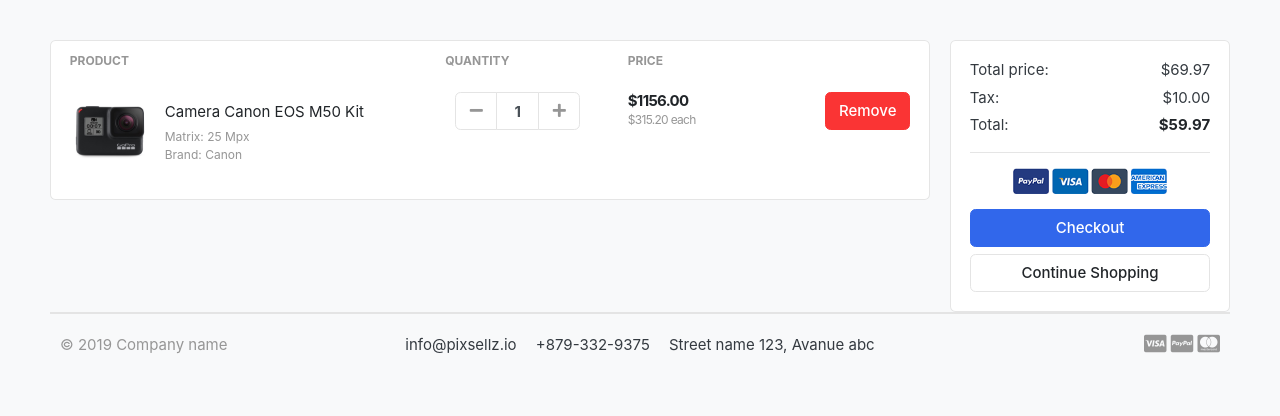
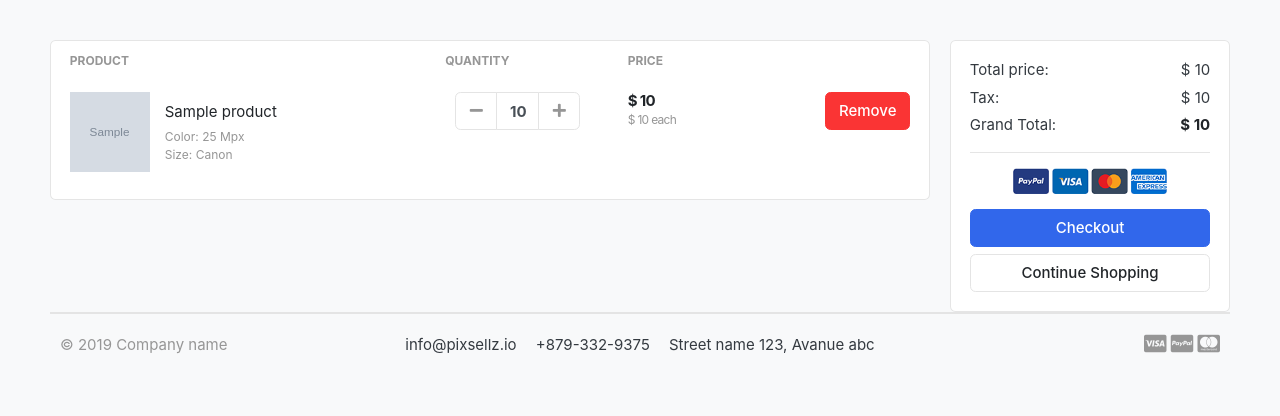
Before and after one commit to jasphil597-dev/JMKart, a Django app: template templates/store/cart.html in a window 1280 px wide. Shown: the part 118-534 px from the top of the page. Run offline with Django 5.2, Linux system fonts and the light colour scheme; the template is opened without the code that fills it: most values are stand-ins (such as "Sample title", 1, 10 or a date in 2020); grey boxes marked "Sample" are stand-in pictures; some libraries are stand-ins or nearby versions; some web fonts are replaced.

Commit message:
feat(cart): implement cart logic and calculations
- Added functionality to add and remove cart items
- Calculated item totals, tax, and grand total dynamically
- Implemented quantity updates and data retrieval
- Optimized context data for cart view

```diff
--- a/carts/models.py
+++ b/carts/models.py
@@ -17,5 +17,8 @@
   quantity = models.IntegerField()
   is_active = models.BooleanField(default=True)
 
+  def sub_total(self):
+    return self.product.price * self.quantity
+
   def __str__(self):
     return self.product
--- a/carts/urls.py
+++ b/carts/urls.py
@@ -3,4 +3,7 @@
 
 urlpatterns = [
     path('', views.cart, name='cart'),
+    path('add_cart/<int:product_id>/', views.add_cart, name='add_cart'),
+    path('remove_cart/<int:product_id>/', views.remove_cart, name='remove_cart'),
+    path('remove_cart_item/<int:product_id>/', views.remove_cart_item, name='remove_cart_item'),
 ]
--- a/templates/store/cart.html
+++ b/templates/store/cart.html
@@ -3,6 +3,15 @@
 <section class="section-content padding-y bg">
 	<div class="container">
 		<!-- ============================ COMPONENT 1 ================================= -->
+		{% if not cart_items %}
+
+		<h2 class="text-center">Your Shopping Cart is Empty</h2>
+		<br />
+		<div class="text-center">
+			<a href="{% url 'store' %}" class="btn btn-primary">Continue Shopping</a>
+		</div>
+
+		{% else %}
 
 		<div class="row">
 			<aside class="col-lg-9">
@@ -17,22 +26,23 @@
 							</tr>
 						</thead>
 						<tbody>
+							{% for cart_item in cart_items %}
 							<tr>
 								<td>
 									<figure class="itemside align-items-center">
 										<div class="aside">
 											<img
-												src="{% static './images/items/11.jpg' %}"
+												src="{{ cart_item.product.images.url }}"
 												class="img-sm"
 											/>
 										</div>
 										<figcaption class="info">
 											<a href="#" class="title text-dark"
-												>Camera Canon EOS M50 Kit</a
+												>{{ cart_item.product.product_name }}</a
 											>
 											<p class="text-muted small">
-												Matrix: 25 Mpx <br />
-												Brand: Canon
+												Color: 25 Mpx <br />
+												Size: Canon
 											</p>
 										</figcaption>
 									</figure>
@@ -42,23 +52,29 @@
 									<div class="col">
 										<div class="input-group input-spinner">
 											<div class="input-group-prepend">
-												<button
+												<a
+													href="{% url 'remove_cart' cart_item.product.id %}"
 													class="btn btn-light"
 													type="button"
 													id="button-plus"
 												>
 													<i class="fa fa-minus"></i>
-												</button>
+												</a>
 											</div>
-											<input type="text" class="form-control" value="1" />
+											<input
+												type="text"
+												class="form-control"
+												value="{{ cart_item.quantity }}"
+											/>
 											<div class="input-group-append">
-												<button
+												<a
+													href="{% url 'add_cart' cart_item.product.id %}"
 													class="btn btn-light"
 													type="button"
 													id="button-minus"
 												>
 													<i class="fa fa-plus"></i>
-												</button>
+												</a>
 											</div>
 										</div>
 										<!-- input-group.// -->
@@ -67,15 +83,24 @@
 								</td>
 								<td>
 									<div class="price-wrap">
-										<var class="price">$1156.00</var>
-										<small class="text-muted"> $315.20 each </small>
+										<var class="price">$ {{ cart_item.sub_total }}</var>
+										<small class="text-muted">
+											$ {{ cart_item.product.price }} each
+										</small>
 									</div>
 									<!-- price-wrap .// -->
 								</td>
 								<td class="text-right">
-									<a href="" class="btn btn-danger"> Remove</a>
+									<a
+										href="{% url 'remove_cart_item' cart_item.product.id %}"
+										class="btn btn-danger"
+									>
+										Remove</a
+									>
 								</td>
 							</tr>
+
+							{% endfor %}
 						</tbody>
 					</table>
 				</div>
@@ -87,15 +112,17 @@
 					<div class="card-body">
 						<dl class="dlist-align">
 							<dt>Total price:</dt>
-							<dd class="text-right">$69.97</dd>
+							<dd class="text-right">$ {{total}}</dd>
 						</dl>
 						<dl class="dlist-align">
 							<dt>Tax:</dt>
-							<dd class="text-right">$10.00</dd>
+							<dd class="text-right">$ {{tax}}</dd>
 						</dl>
 						<dl class="dlist-align">
-							<dt>Total:</dt>
-							<dd class="text-right text-dark b"><strong>$59.97</strong></dd>
+							<dt>Grand Total:</dt>
+							<dd class="text-right text-dark b">
+								<strong>$ {{grand_total}}</strong>
+							</dd>
 						</dl>
 						<hr />
 						<p class="text-center mb-3">
@@ -118,6 +145,8 @@
 			<!-- col.// -->
 		</div>
 		<!-- row.// -->
+
+		{% endif %}
 		<!-- ============================ COMPONENT 1 END .// ================================= -->
 
 		{% endblock %}
--- a/templates/store/product_detail.html
+++ b/templates/store/product_detail.html
@@ -77,7 +77,7 @@
 						{% if single_product.stock <= 0 %}
 							<h5 class="text-danger">Out of Stock</h5>
 							{% else %}
-								<a href="./product-detail.html" class="btn btn-primary"> <span class="text">Add to cart</span><i class="fas fa-shopping-cart"></i></a>
+								<a href="{% url 'add_cart' single_product.id %}" class="btn btn-primary"> <span class="text">Add to cart</span><i class="fas fa-shopping-cart"></i></a>
 
 							{% endif %}
 					</article>
```
Also changed, not shown: carts/views.py (+73 -3 lines).
